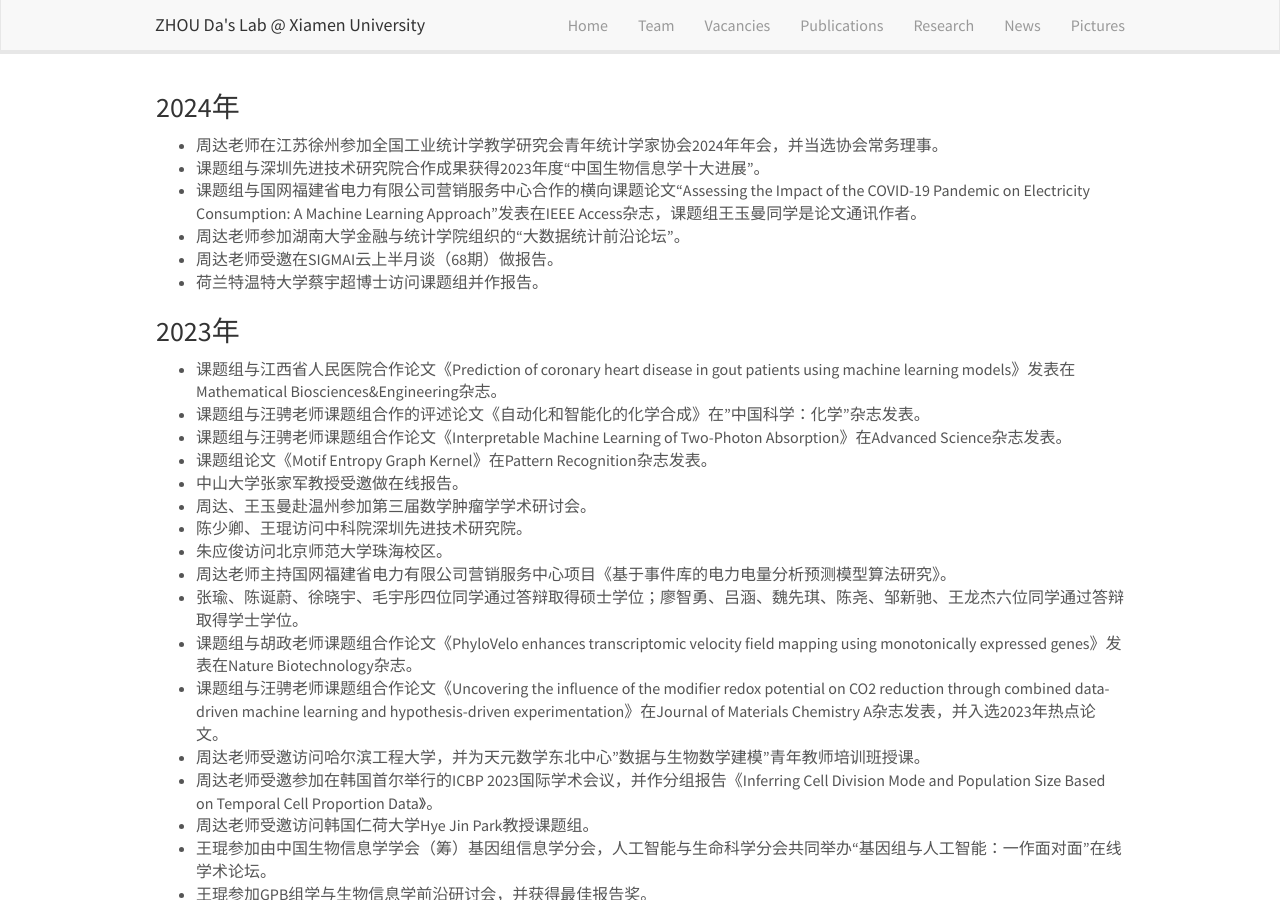
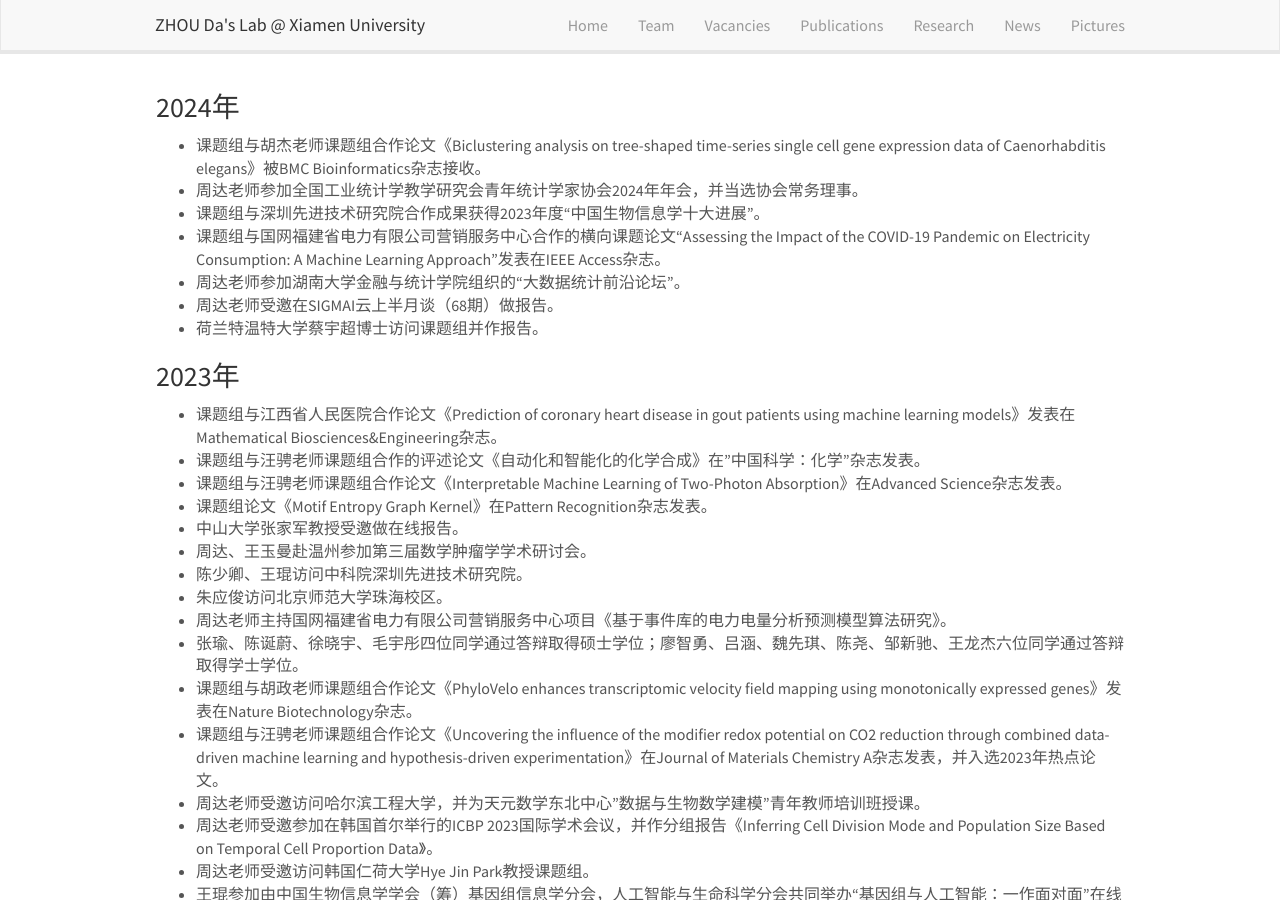
Before and after one commit to ZhouDaLab/zhoudalab.github.io, a Jekyll site: the page built from _pages/news.md, in a window 1280 px wide and 900 px high. Built offline with Jekyll 4.4.1, drawn with Linux system fonts in a browser that asks for light colours; nearby versions of some CDN libraries.

Commit message:
Update news.md

```diff
--- a/_pages/news.md
+++ b/_pages/news.md
@@ -8,9 +8,10 @@ permalink: /news/
 
 ### 2024年
 
-- 周达老师在江苏徐州参加全国工业统计学教学研究会青年统计学家协会2024年年会，并当选协会常务理事。
+- 课题组与胡杰老师课题组合作论文《Biclustering analysis on tree-shaped time-series single cell gene expression data of Caenorhabditis elegans》被BMC Bioinformatics杂志接收。
+- 周达老师参加全国工业统计学教学研究会青年统计学家协会2024年年会，并当选协会常务理事。
 - 课题组与深圳先进技术研究院合作成果获得2023年度“中国生物信息学十大进展”。
-- 课题组与国网福建省电力有限公司营销服务中心合作的横向课题论文“Assessing the Impact of the COVID-19 Pandemic on Electricity Consumption: A Machine Learning Approach”发表在IEEE Access杂志，课题组王玉曼同学是论文通讯作者。
+- 课题组与国网福建省电力有限公司营销服务中心合作的横向课题论文“Assessing the Impact of the COVID-19 Pandemic on Electricity Consumption: A Machine Learning Approach”发表在IEEE Access杂志。
 - 周达老师参加湖南大学金融与统计学院组织的“大数据统计前沿论坛”。
 - 周达老师受邀在SIGMAI云上半月谈（68期）做报告。
 - 荷兰特温特大学蔡宇超博士访问课题组并作报告。
```
